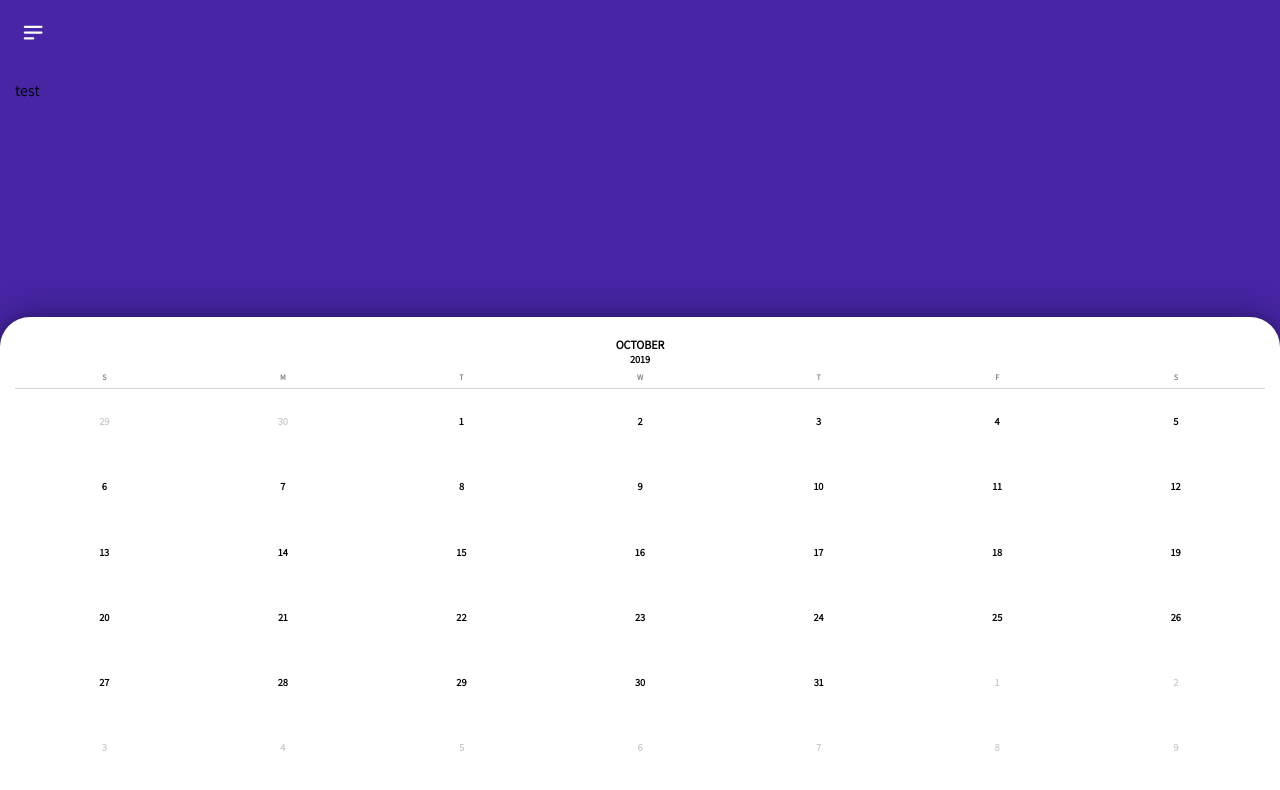
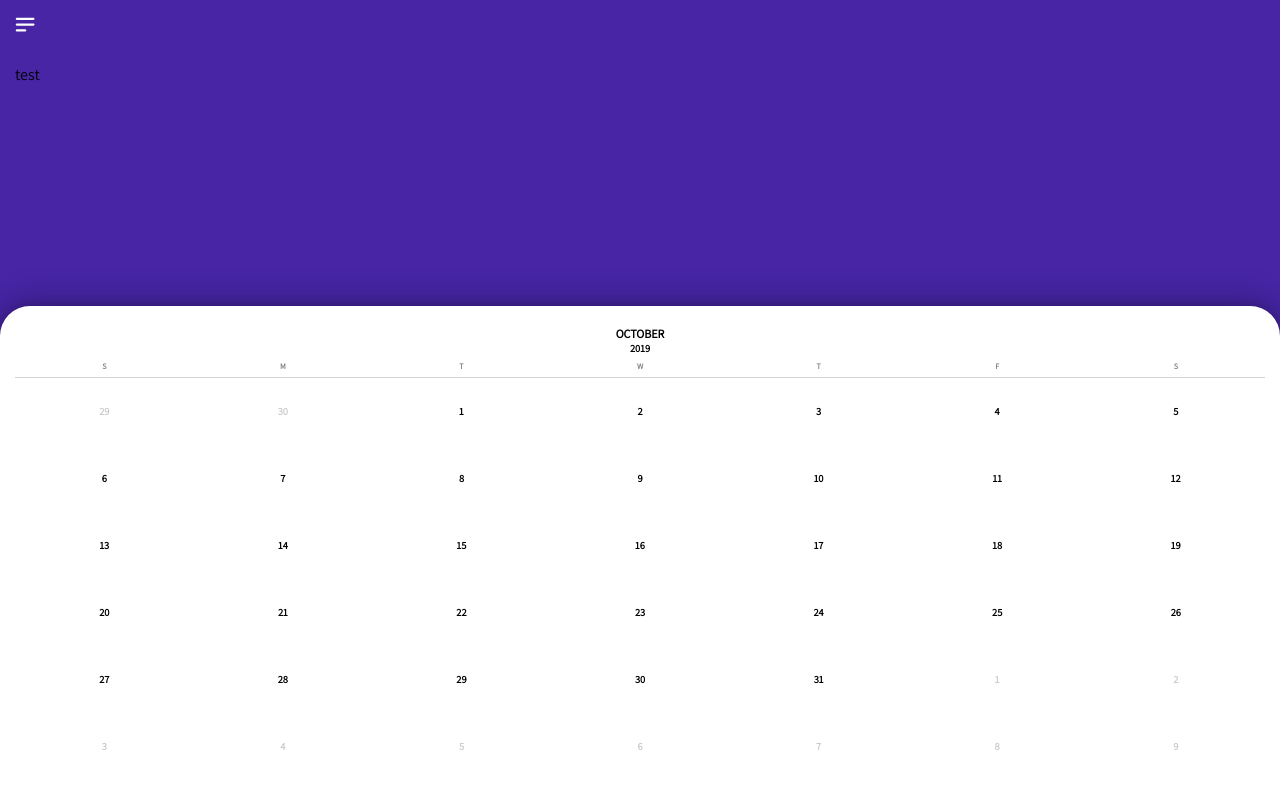
Before and after one commit to ReporterOne/reporter, a React (Create React App) app in the folder app/frontend/: page / in a window 1280 px wide. Shown: the top 790 px of the page. Built offline with nearby package versions, Linux system fonts and the light colour scheme; what react-pose would draw is missing.

Commit message:
more minor cleanup

```diff
--- a/app/frontend/src/App.jsx
+++ b/app/frontend/src/App.jsx
@@ -1,4 +1,5 @@
 import React, { useState, useCallback, useRef } from 'react';
+import { StylesProvider } from '@material-ui/core/styles';
 import posed from 'react-pose';
 import styled, { ThemeProvider } from 'styled-components';
 import { BrowserRouter as Router, Switch, Route, Link } from 'react-router-dom';
@@ -69,6 +70,7 @@ const App = (props) => {
 
   return (
     <>
+      <StylesProvider injectFirst>
         <GlobalStyle />
         <ThemeProvider theme={theme}>
           <Draggable
@@ -84,7 +86,7 @@ const App = (props) => {
               <MenuDrawer width={drawerWidth} isOpen={drawer.isOpen}>
               </MenuDrawer>
               <Content stretched background={theme.main} flex="none">
-              <Overlay className="overlay" isOpen={drawer.isOpen} onClick={toggleDrawer}/>
+                <Overlay className="overlay" isOpen={drawer.isOpen} onClick={toggleDrawer} />
                 <MenuHeader onMenuClick={toggleDrawer} />
                 <Router>
                   <Switch>
@@ -97,6 +99,7 @@ const App = (props) => {
             </Body>
           </Draggable>
         </ThemeProvider>
+      </StylesProvider>
     </>
   );
 }
--- a/app/frontend/src/components/Calendar/Calendar.jsx
+++ b/app/frontend/src/components/Calendar/Calendar.jsx
@@ -1,4 +1,4 @@
-import React, { useState } from "react";
+import React, { useState, useCallback } from "react";
 import {
 
     subMonths,
@@ -14,33 +14,35 @@ import styled from 'styled-components';
 import { Swipeable } from 'react-swipeable';
 
 
+const StyledSwipeable = styled(Swipeable)`
+    flex: 1;
+    display: flex;
+    flex-direction: column;
+`;
 
 const Calendar = (props) => {
-    const Container = styled.div`
-        flex:1;
-        background: white;
-        display:flex;
-        flex-direction:column;
-    `;
     const date = new Date()
     const [currentDate, setCurrentDate] = useState(date);
     const [selectedDate, setSelectedDate] = useState(date);
-    const nextMonth = (e) => {
+
+    const nextMonth = useCallback((e) => {
         setCurrentDate(addMonths(currentDate, 1));
-    };
-    const prevMonth = (e) => {
+    });
+
+    const prevMonth = useCallback((e) => {
         setCurrentDate(subMonths(currentDate, 1));
-    };
-    const onDateClick = day => {
+    });
+
+    const onDateClick = useCallback(day => {
         setSelectedDate(day);
-    }
+    });
 
     return (
-        <Swipeable onSwipedRight={prevMonth} onSwipedLeft={nextMonth} nodeName={Container} >
+        <StyledSwipeable onSwipedRight={prevMonth} onSwipedLeft={nextMonth}>
             <Header currentDate={currentDate} selectedDate={selectedDate} />
             <Days currentDate={currentDate} />
-            <Cells currentDate={currentDate} onDateClick={onDateClick}/>
-        </Swipeable>
+            <Cells currentDate={currentDate} onDateClick={onDateClick} />
+        </StyledSwipeable>
 
     );
 };
--- a/app/frontend/src/components/Menu/MenuHeader.jsx
+++ b/app/frontend/src/components/Menu/MenuHeader.jsx
@@ -1,25 +1,14 @@
 import React from 'react';
-import { makeStyles } from '@material-ui/core/styles';
-import IconButton from '@material-ui/core/IconButton';
-import {Container, Icon} from '~/components/common';
+import {Container, Icon, StyledIconButton } from '~/components/common';
 import iconUrl from './assets/menu_icon.svg';
-
-const useStyles = makeStyles(theme => ({
-  button: {
-    margin: theme.spacing(1),
-  }
-}));
-
 
 
 export const MenuHeader = (props) => {
-  const classes = useStyles();
-
   return (
     <Container row>
-      <IconButton className={classes.button} onClick={props.onMenuClick}>
+      <StyledIconButton onClick={props.onMenuClick}>
         <Icon src={iconUrl}/>
-      </IconButton>
+      </StyledIconButton>
     </Container>
   );
 }
--- a/app/frontend/src/components/common.js
+++ b/app/frontend/src/components/common.js
@@ -1,6 +1,7 @@
 import styled from 'styled-components';
 import { createGlobalStyle, css } from 'styled-components';
 import Rubik from '~/assets/fonts/Rubik/Rubik-Black.ttf';
+import IconButton from '@material-ui/core/IconButton';
 
 
 export const theme = {
@@ -35,6 +36,9 @@ export const Icon = styled.img`
   height: 25px;
 `;
 
+export const StyledIconButton = styled(IconButton)`
+`;
+
 export const Container = styled.div`
   position: relative;
   display: ${props => (props.block ? 'block' : 'flex')};
```
Lines whose indentation alone changed are shown as unchanged.
